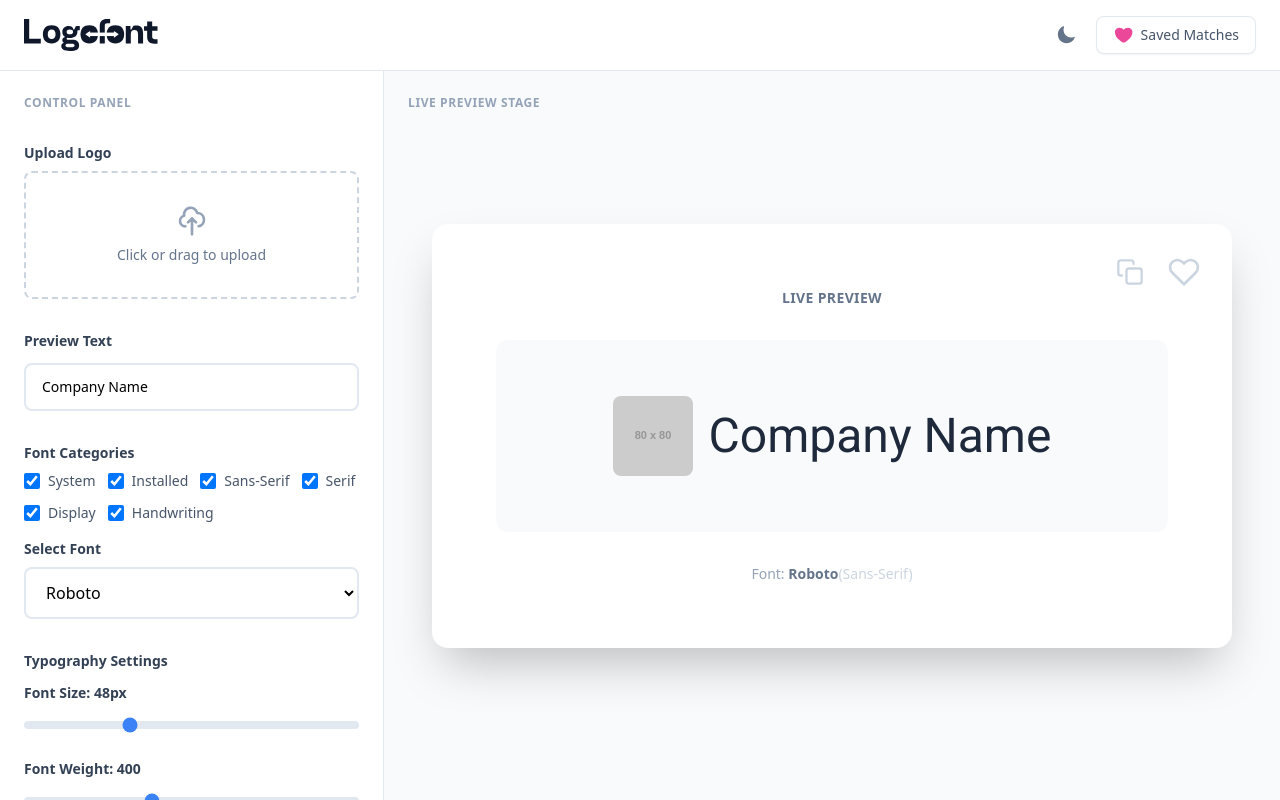
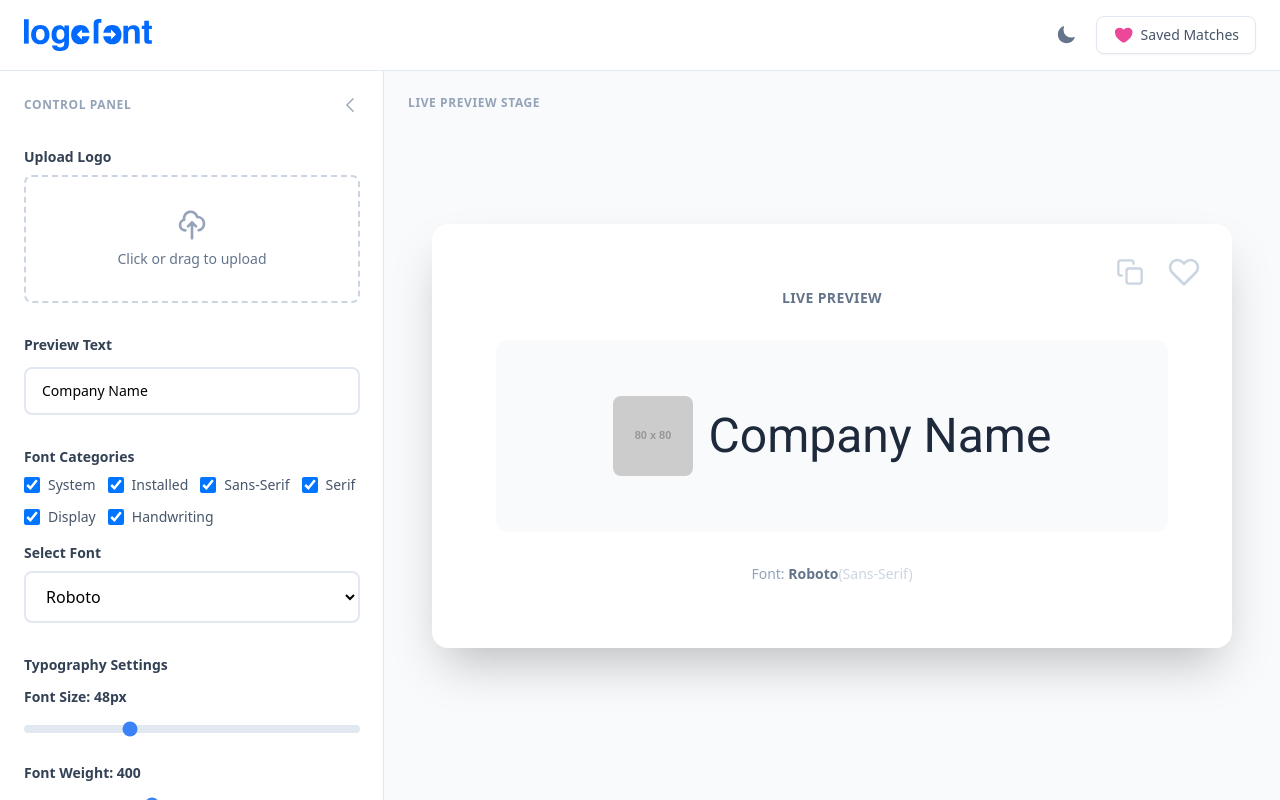
Before and after one commit to JR1986/logo-font, a Nuxt app: page / in a window 1280 px wide. Built offline with nearby package versions, Linux system fonts and the light colour scheme.

Commit message:
new logo

```diff
--- a/app/components/AppLogo.vue
+++ b/app/components/AppLogo.vue
@@ -1,53 +1,7 @@
 <template>
-  <svg
-    width="100%"
-    height="100%"
-    viewBox="0 0 555 133"
-    version="1.1"
-    xmlns="http://www.w3.org/2000/svg"
-    xmlns:xlink="http://www.w3.org/1999/xlink"
-    xml:space="preserve"
-    xmlns:serif="http://www.serif.com/"
-    style="fill-rule:evenodd;clip-rule:evenodd;stroke-linejoin:round;stroke-miterlimit:2;"
-  >
-    <g transform="matrix(1,0,0,1,-685.08,-438.624)">
-        <g id="Text" class="fill-slate-900 dark:fill-white transition-colors duration-300">
-            <g transform="matrix(0.72449,0,0,0.65,226.536,191.624)">
-                <path d="M729.318,506.055L662.734,506.055L662.734,380L632.919,380L632.919,535.963L729.318,535.963L729.318,506.055Z" style="fill-rule:nonzero;"/>
-            </g>
-            <g transform="matrix(0.72449,0,0,0.65,224.384,190.184)">
-                <path d="M744.225,480.135C744.225,517.354 762.511,538.178 794.512,538.178C826.512,538.178 844.798,517.354 844.798,480.135C844.798,442.917 826.711,422.092 794.512,422.092C762.511,422.092 744.225,442.917 744.225,480.135ZM772.052,480.135C772.052,460.862 780.201,450.006 794.512,450.006C808.823,450.006 816.972,460.862 816.972,480.135C816.972,499.409 808.823,510.265 794.512,510.265C780.201,510.265 772.052,499.409 772.052,480.135Z" style="fill-rule:nonzero;"/>
-            </g>
-            <g transform="matrix(0.72449,0,0,0.65,222.192,193)">
-                <path d="M858.711,511.594C858.711,519.569 861.892,525.772 868.053,529.982C857.718,533.969 852.749,540.837 852.749,551.249C852.749,571.631 869.445,582.486 901.246,582.486L902.24,582.486C938.414,582.486 955.11,571.188 955.11,546.818C955.11,523.335 941.595,511.151 915.358,511.151L892.501,511.151C886.538,511.151 883.557,508.935 883.557,504.283C883.557,500.738 885.147,498.745 888.526,497.858C892.699,498.745 897.271,499.188 902.041,499.188C928.874,499.188 945.172,484.788 945.172,460.64L945.172,453.772C945.172,451.114 946.365,450.006 948.75,450.006L958.887,450.006L958.887,422.757C956.104,422.314 952.924,422.092 950.141,422.092C945.769,422.092 940.203,422.978 936.228,424.308L927.085,445.575L922.315,445.575L921.719,442.695C918.936,428.96 909.992,422.092 895.085,422.092C872.823,422.092 858.711,436.935 858.711,460.64C858.711,475.04 864.277,485.674 874.414,492.32C863.879,495.643 858.711,501.846 858.711,511.594ZM883.557,460.64C883.557,450.892 890.314,445.575 902.041,445.575C913.768,445.575 920.327,450.892 920.327,460.64C920.327,470.388 913.768,475.705 902.041,475.705C890.314,475.705 883.557,470.388 883.557,460.64ZM897.072,557.895C882.563,557.895 876.6,554.572 876.6,546.818C876.6,539.951 882.364,535.742 892.103,535.742L913.371,535.742C923.706,535.742 929.271,539.508 929.271,546.818C929.271,554.572 923.11,557.895 908.402,557.895L897.072,557.895Z" style="fill-rule:nonzero;"/>
-            </g>
-            <g transform="matrix(0.72449,0,0,0.65,219.536,190.184)">
-                <path d="M966.837,480.135C966.837,517.354 985.123,538.178 1017.12,538.178C1049.12,538.178 1067.41,517.354 1067.41,480.135C1067.41,442.917 1049.32,422.092 1017.12,422.092C985.123,422.092 966.837,442.917 966.837,480.135Z" style="fill-rule:nonzero;"/>
-            </g>
-            <g transform="matrix(0.72449,0,0,0.65,206.512,191.624)">
-                <path d="M1095.24,424.308L1095.24,535.963L1124.06,535.963L1124.06,423.2C1124.06,412.788 1128.63,407.914 1137.97,407.914L1154.67,407.914L1154.67,380L1136.98,380C1110.14,380 1095.24,394.4 1095.24,424.308Z" style="fill-rule:nonzero;"/>
-            </g>
-            <g transform="matrix(0.72449,0,0,0.65,185.384,190.184)">
-                <path d="M1163.61,480.135C1163.61,517.354 1181.9,538.178 1213.9,538.178C1245.9,538.178 1264.18,517.354 1264.18,480.135C1264.18,442.917 1246.1,422.092 1213.9,422.092C1181.9,422.092 1163.61,442.917 1163.61,480.135Z" style="fill-rule:nonzero;"/>
-            </g>
-            <g transform="matrix(0.72449,0,0,0.65,179.296,191.624)">
-                <path d="M1331.76,450.006C1346.27,450.006 1352.43,458.425 1352.43,478.806L1352.43,535.963L1381.25,535.963L1381.25,473.268C1381.25,437.378 1369.73,422.092 1342.5,422.092C1336.33,422.092 1330.37,422.757 1324.61,424.308L1314.47,447.791L1308.9,447.791L1308.9,424.308L1282.07,424.308L1282.07,535.963L1310.89,535.963L1310.89,478.806C1310.89,458.646 1317.05,450.006 1331.76,450.006Z" style="fill-rule:nonzero;"/>
-            </g>
-            <g transform="matrix(0.72449,0,0,0.65,173.92,193)">
-                <path d="M1440.88,490.548L1440.88,452.222L1471.49,452.222L1471.49,424.308L1440.88,424.308L1440.88,393.292L1412.06,393.292L1412.06,424.308L1394.17,424.308L1394.17,452.222L1412.06,452.222L1412.06,491.655C1412.06,521.563 1426.97,535.963 1453.8,535.963L1471.49,535.963L1471.49,508.049L1456.78,508.049C1446.25,508.049 1440.88,502.289 1440.88,490.548Z" style="fill-rule:nonzero;"/>
-            </g>
-        </g>
-        <g id="arrow" class="fill-white dark:fill-slate-900 transition-colors duration-300">
-            <g transform="matrix(1.04617,0,0,1.54612,-48.9386,-278.047)">
-                <rect x="954.854" y="500" width="105.146" height="9.392"/>
-            </g>
-            <g transform="matrix(-8.55973e-17,-1.39791,-1,6.12323e-17,1639,1942.12)">
-                <path d="M1030,560L1040,580L1020,580L1030,560Z"/>
-            </g>
-            <g transform="matrix(8.55973e-17,1.39791,1,-6.12323e-17,380,-937.576)">
-                <path d="M1030,560L1040,580L1020,580L1030,560Z"/>
-            </g>
-        </g>
-    </g>
-  </svg>
+  <img
+    src="/logofont.svg"
+    alt="Logo Font Matcher"
+    class="h-20 w-auto"
+  />
 </template>
--- a/app/components/SplitLayout.vue
+++ b/app/components/SplitLayout.vue
@@ -1,5 +1,5 @@
 <template>
-  <div class="flex flex-1 overflow-hidden relative"> <!-- Added relative for positioning context if needed, though fixed is viewport based -->
+  <div class="flex flex-1 overflow-hidden relative">
     <!-- MOBILE BACKDROP -->
     <div
       v-if="isMenuOpen"
@@ -9,25 +9,53 @@
 
     <!-- CONTROL PANEL (Responsive Sidebar) -->
     <aside
-      class="fixed inset-y-0 left-0 z-40 w-80 bg-white border-r border-slate-200 flex flex-col overflow-y-auto transition-transform duration-300 ease-in-out md:translate-x-0 md:static md:z-0 md:w-96 md:shrink-0 shadow-xl md:shadow-none dark:bg-slate-900 dark:border-slate-800"
-      :class="isMenuOpen ? 'translate-x-0' : '-translate-x-full'"
+      class="fixed inset-y-0 left-0 z-40 w-80 bg-white border-r border-slate-200 flex flex-col overflow-y-auto transition-all duration-300 ease-in-out md:static md:z-0 md:shrink-0 shadow-xl md:shadow-none dark:bg-slate-900 dark:border-slate-800"
+      :class="[
+        isMenuOpen ? 'translate-x-0' : '-translate-x-full',
+        isCollapsed ? 'md:w-0 md:opacity-0 md:overflow-hidden' : 'md:w-96 md:translate-x-0 md:opacity-100'
+      ]"
     >
-      <div class="p-6 space-y-8 pb-24 md:pb-6"> <!-- Added padding bottom for mobile nav spacing -->
+      <div class="p-6 space-y-8 pb-24 md:pb-6 min-w-80 md:min-w-96">
         <h2 class="text-xs font-bold text-slate-400 uppercase tracking-wider mb-4 flex justify-between items-center dark:text-slate-500">
           Control Panel
-          <button @click="$emit('close-menu')" class="md:hidden text-slate-400 hover:text-slate-600 dark:hover:text-slate-300">
-            <svg xmlns="http://www.w3.org/2000/svg" viewBox="0 0 24 24" fill="currentColor" class="w-5 h-5">
-              <path fill-rule="evenodd" d="M5.47 5.47a.75.75 0 0 1 1.06 0L12 10.94l5.47-5.47a.75.75 0 1 1 1.06 1.06L13.06 12l5.47 5.47a.75.75 0 1 1-1.06 1.06L12 13.06l-5.47 5.47a.75.75 0 0 1-1.06-1.06L10.94 12 5.47 6.53a.75.75 0 0 1 0-1.06Z" clip-rule="evenodd" />
-            </svg>
-          </button>
+          <div class="flex items-center gap-2">
+            <!-- Desktop collapse button -->
+            <button
+              @click="isCollapsed = true"
+              class="hidden md:block text-slate-400 hover:text-slate-600 dark:hover:text-slate-300 transition-colors"
+              title="Collapse sidebar"
+            >
+              <svg xmlns="http://www.w3.org/2000/svg" viewBox="0 0 24 24" fill="currentColor" class="w-5 h-5">
+                <path fill-rule="evenodd" d="M7.72 12.53a.75.75 0 0 1 0-1.06l7.5-7.5a.75.75 0 1 1 1.06 1.06L9.31 12l6.97 6.97a.75.75 0 1 1-1.06 1.06l-7.5-7.5Z" clip-rule="evenodd" />
+              </svg>
+            </button>
+            <!-- Mobile close button -->
+            <button @click="$emit('close-menu')" class="md:hidden text-slate-400 hover:text-slate-600 dark:hover:text-slate-300">
+              <svg xmlns="http://www.w3.org/2000/svg" viewBox="0 0 24 24" fill="currentColor" class="w-5 h-5">
+                <path fill-rule="evenodd" d="M5.47 5.47a.75.75 0 0 1 1.06 0L12 10.94l5.47-5.47a.75.75 0 1 1 1.06 1.06L13.06 12l5.47 5.47a.75.75 0 1 1-1.06 1.06L12 13.06l-5.47 5.47a.75.75 0 0 1-1.06-1.06L10.94 12 5.47 6.53a.75.75 0 0 1 0-1.06Z" clip-rule="evenodd" />
+              </svg>
+            </button>
+          </div>
         </h2>
         <slot name="sidebar" />
       </div>
     </aside>
 
     <!-- LIVE PREVIEW STAGE (Flexible) -->
-    <main class="flex-1 bg-slate-50 overflow-y-auto flex items-center justify-center p-4 md:p-12 relative pb-24 md:pb-12 dark:bg-slate-950"> <!-- Adjusted padding for mobile -->
-      <div class="absolute top-6 left-6 text-xs font-bold text-slate-400 uppercase tracking-wider hidden md:block dark:text-slate-600">Live Preview Stage</div>
+    <main class="flex-1 bg-slate-50 overflow-y-auto flex items-center justify-center p-4 md:p-12 relative pb-24 md:pb-12 dark:bg-slate-950">
+      <!-- Expand button (visible when collapsed on desktop) -->
+      <button
+        v-if="isCollapsed"
+        @click="isCollapsed = false"
+        class="hidden md:flex absolute top-6 left-6 z-10 items-center gap-2 px-3 py-2 text-xs font-bold text-slate-500 uppercase tracking-wider bg-white dark:bg-slate-800 border border-slate-200 dark:border-slate-700 rounded-lg shadow-sm hover:bg-slate-50 dark:hover:bg-slate-700 hover:text-slate-700 dark:hover:text-slate-300 transition-all"
+        title="Expand sidebar"
+      >
+        <svg xmlns="http://www.w3.org/2000/svg" viewBox="0 0 24 24" fill="currentColor" class="w-4 h-4">
+          <path fill-rule="evenodd" d="M16.28 11.47a.75.75 0 0 1 0 1.06l-7.5 7.5a.75.75 0 0 1-1.06-1.06L14.69 12 7.72 5.03a.75.75 0 0 1 1.06-1.06l7.5 7.5Z" clip-rule="evenodd" />
+        </svg>
+        Control Panel
+      </button>
+      <div v-else class="absolute top-6 left-6 text-xs font-bold text-slate-400 uppercase tracking-wider hidden md:block dark:text-slate-600">Live Preview Stage</div>
 
       <div class="w-full max-w-7xl">
         <slot name="content" />
@@ -37,6 +65,8 @@
 </template>
 
 <script setup lang="ts">
+import { ref } from 'vue'
+
 defineProps<{
   isMenuOpen?: boolean
 }>()
@@ -44,4 +74,7 @@ defineProps<{
 defineEmits<{
   (e: 'close-menu'): void
 }>()
+
+// Desktop sidebar collapsed state (open by default)
+const isCollapsed = ref(false)
 </script>
```
Also changed, not shown: public/logofont.svg.
